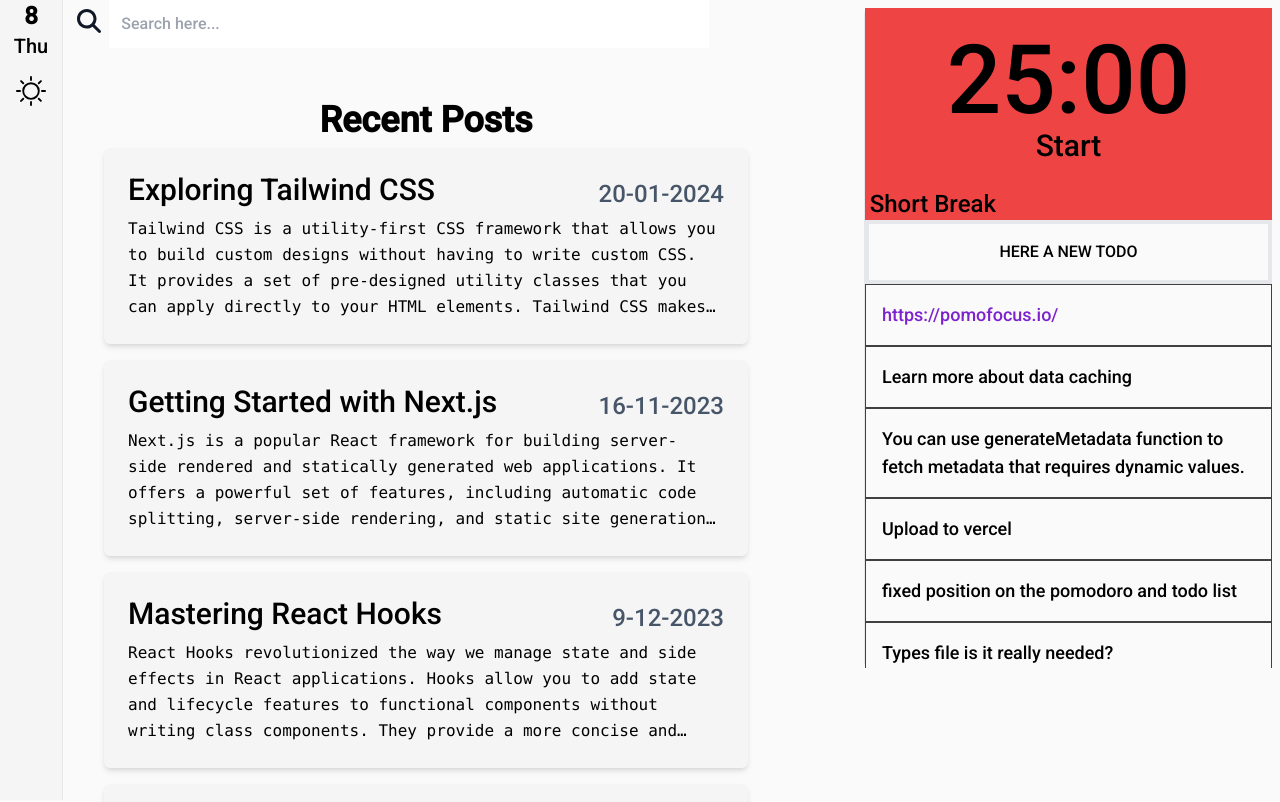
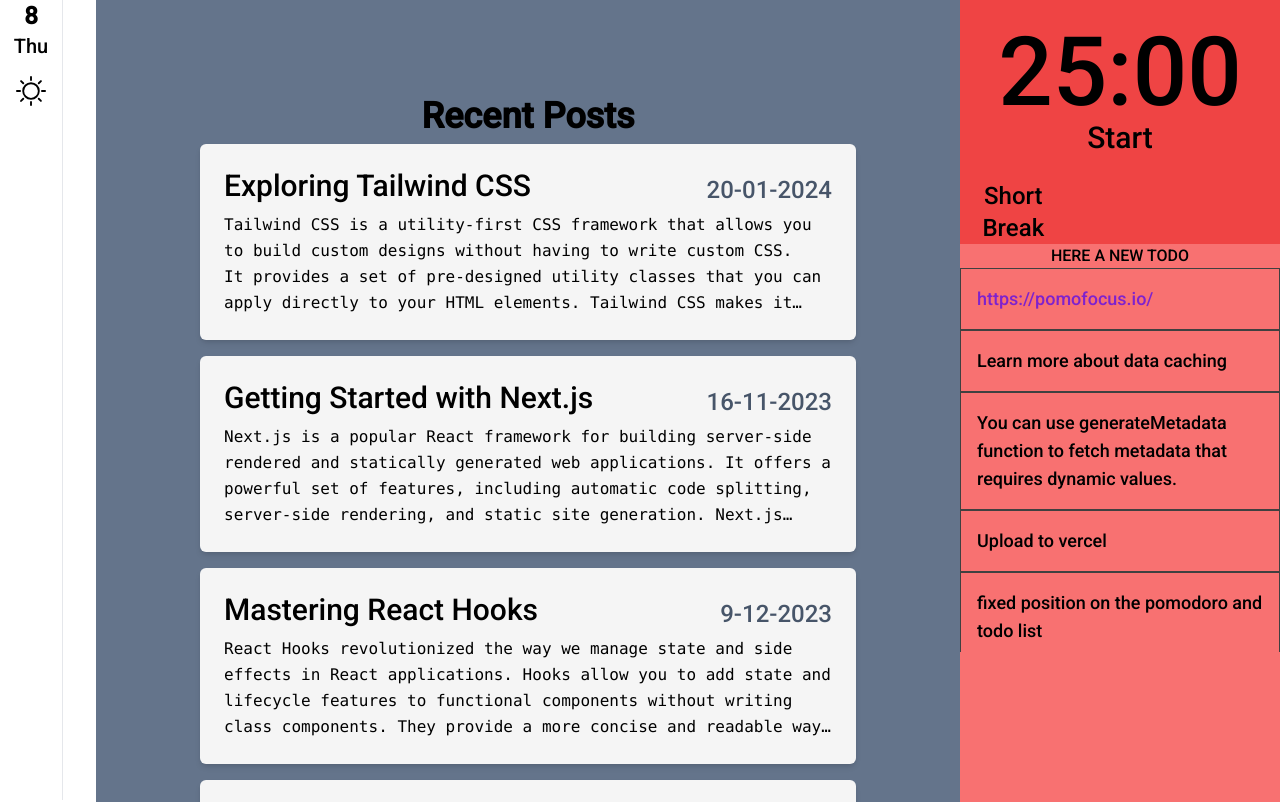
Before and after one commit to AndrewJBGrant/Pomo-Obsidian, a Next.js app: page / in a window 1280 px wide. Before the commit this address had no page. Shown: the top 802 px of the page. Built offline with nearby package versions, Linux system fonts and the light colour scheme.

Commit message:
grid to flex

```diff
--- a/app/NavBar/Navbar.tsx
+++ b/app/NavBar/Navbar.tsx
@@ -14,15 +14,17 @@ import ScrollTopButton from "./ScrollTop";
 const NavBar = () => {
 //  const contextValue = useContext(Context);
 
-const { color } = useColorContext()
+// const { color } = useColorContext()
 
   return (
-    <nav className={`bg-neutral-100 dark:bg-zinc-700 fixed top-0 h-screen flex flex-col border-r`}>
+
+<div className="flex basis-24">
+    <nav className={` dark:bg-zinc-700 fixed top-0 h-screen flex flex-col border-r`}>
       <Clock />
       <ThemeSwitch />
       <ScrollTopButton />
-
     </nav>
+</div>
   );
 };
 export default NavBar;
--- a/app/layout.tsx
+++ b/app/layout.tsx
@@ -28,15 +28,26 @@ export default function RootLayout({
       className={`${MainFont.className} antialiased`}
       suppressHydrationWarning
     >
-      <body className="grid grid-cols-9 gap-1 relative bg-neutral-50 dark:bg-zinc-800 rounded-md">
+      <body className="flex justify-between dark:bg-zinc-800 rounded-md">
         <Providers>
+
+
+
           <NavBar />
 
-          <span className="justify-self-center">
-            <SearchBar type={"/"} />
-          </span>
-          <main className="col-start-1 col-end-7">{children}</main>
-          <RightSide />
+     <main className="bg-slate-500 grow basis-1/2">{children}</main>
+
+{/*
+<div className="bg-red-400 basis-1/4 relative">
+<article className="fixed"> */}
+  <RightSide />
+{/* </article>
+</div> */}
+
+
+
+
+
         </Providers>
       </body>
     </html>
--- a/app/page.tsx
+++ b/app/page.tsx
@@ -5,13 +5,11 @@ import TimerTest from "./Timer/TestPomo";
 
 export default function Home() {
   return (
-    <main className="flex min-h-screen flex-col items-center justify-between p-24">
+    <section className="flex min-h-screen flex-col items-center justify-between p-24">
       {/* <PostForm /> */}
       <AllPosts />
 
-      <TimerTest />
 
-
-    </main>
+    </section>
   );
 }
--- a/app/posts/allPosts.tsx
+++ b/app/posts/allPosts.tsx
@@ -1,7 +1,7 @@
 "use client";
 
 import { posts } from "../data";
-import Link from "next/link";
+// import Link from "next/link";
 import renderLinks from "../HighlightLinks";
 
 export default function AllPosts() {
--- a/app/rightSide.tsx
+++ b/app/rightSide.tsx
@@ -3,13 +3,25 @@ import AllTodos from "../app/todos/todoData";
 
 export default function RightSide() {
   return (
-    <aside className="col-start-7 col-end-9 m-2 fixed border-l rounded-md">
-      <PomoDoroTimer />
+<>
 
-      <div className="p-4 text-center border-4">HERE A NEW TODO</div>
-      <div className="overflow-y-auto h-96">
-        <AllTodos />
-      </div>
-    </aside>
+
+
+
+ <div className="bg-red-400 basis-1/4 relative">
+ <article className="fixed">
+
+        <PomoDoroTimer timerActive={false} />
+
+       <div className="text-center">HERE A NEW TODO</div>
+       <div className="overflow-y-auto h-96">
+         <AllTodos />
+       </div>
+ </article>
+ </div>
+
+
+
+</>
   );
 }
```
